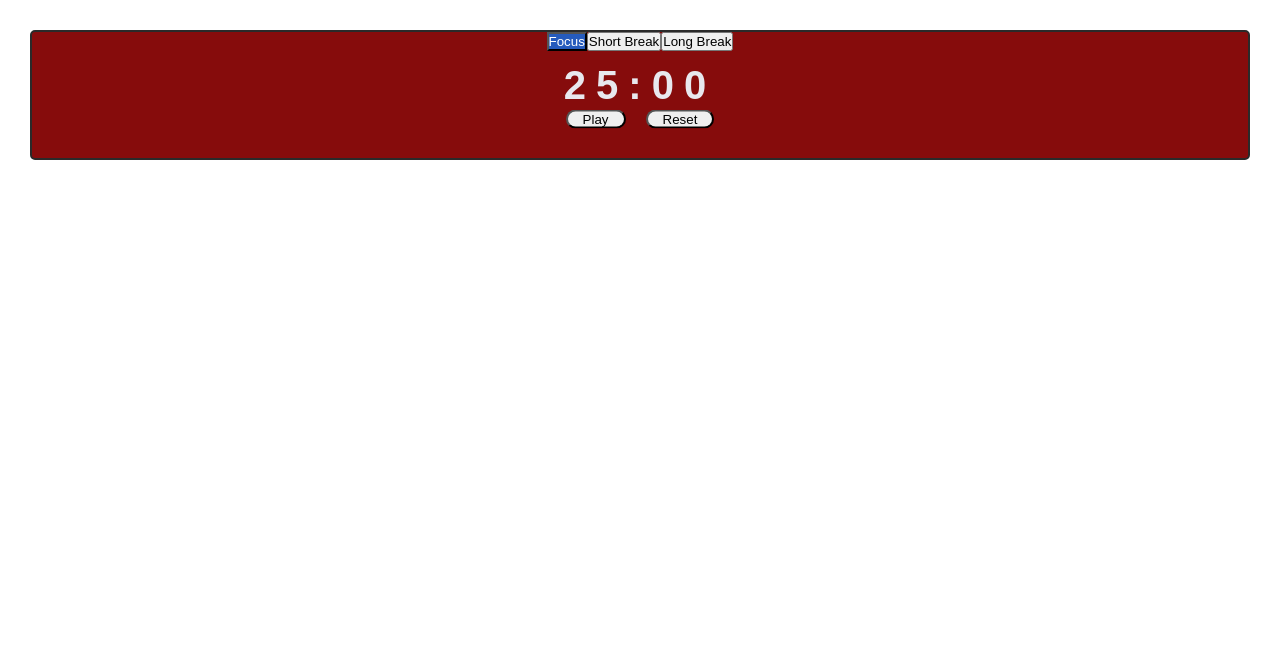
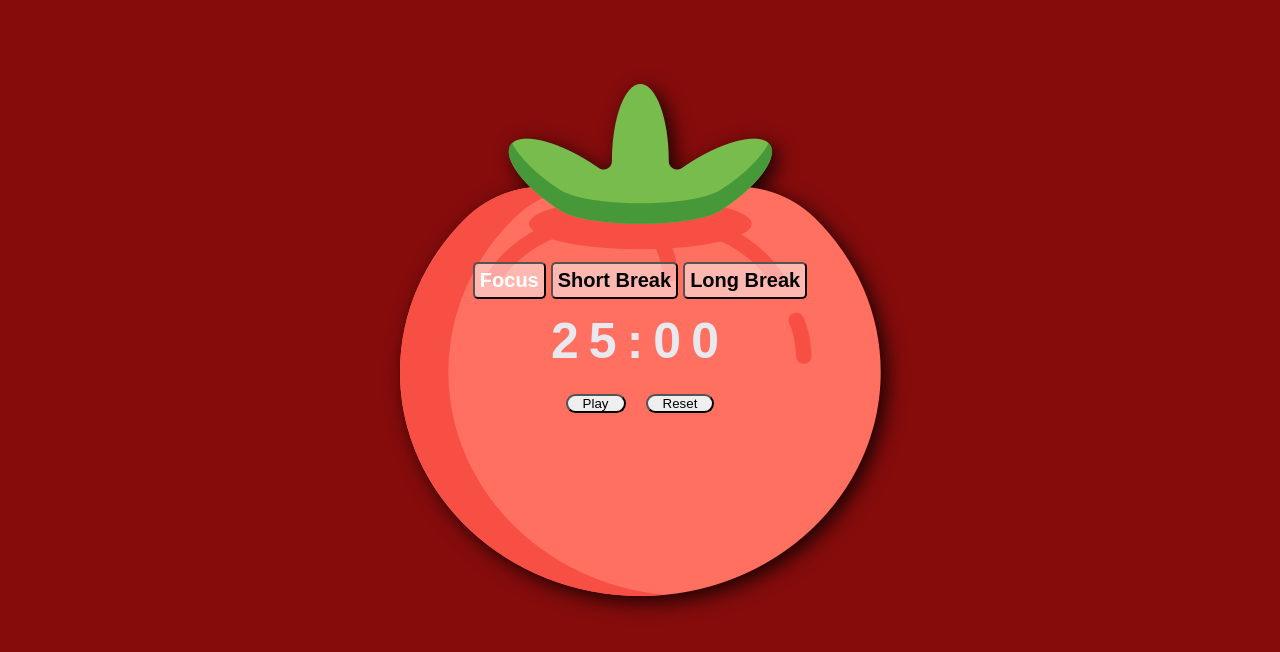
Before and after one commit to flor3z/Pomodoro, a React (Create React App) app: page / in a window 1280 px wide. Shown: the top 652 px of the page. Built offline with nearby package versions, Linux system fonts and the light colour scheme.

Commit message:
Made lots of styling changes for better visual appeal -- TBC'd

```diff
--- a/src/components/TimerComponent.js
+++ b/src/components/TimerComponent.js
@@ -27,7 +27,6 @@ export default class TimerComponent extends React.Component {
   }
 
   onTimerToggle() {
-    //I want the interval to deduct from the total time every second.
     if (!this.state.isPlaying) {
       this.timer = setInterval(() => {
         if (this.state.seconds === 0 && this.state.focus === 0) {
@@ -109,7 +108,7 @@ export default class TimerComponent extends React.Component {
     // const activeClass = this.state.curActiveButton ? 'active' : '';
     return (
       <div className="timer-container">
-        <div>
+        <div className="mode-button-container">
           <button
             className={this.state.curActiveButton === 'focus' ? 'active' : ''}
             name="focus"
--- a/src/styles.css
+++ b/src/styles.css
@@ -9,43 +9,75 @@ html {
 }
 
 body {
+
   font-family: 'Nunito Sans', sans-serif;
   font-weight: 400;
-  /* font-size: 16px; */
+  background-color: rgb(134, 12, 12);
   line-height: 1.7;
   color: rgb(232, 232, 238);
-  padding: 3rem;
-  box-sizing: border-box;
+
 }
 
 .timer-container {
-  background-color: rgb(134, 12, 12);
-  border-radius: 5px;
-  border: 2px solid rgb(42, 42, 42);
-  position: center;
+  overflow: hidden;
+  margin-top: 8rem;
+  height:52rem;
+  background-image: url(../public/icons/tomatoIconFill.png);
+  background-repeat: no-repeat;
+  background-position: center;
+  filter: drop-shadow(0.6rem 0.6rem 1rem rgba(0, 0, 0, 0.8));
+  /* border-radius: 5px; */
+  /* border: 2px solid rgb(42, 42, 42); */
+  display: flex;
+  flex-direction: column;
+  align-items: center;
+  justify-content: center;
+  /* position: center;
   top: 4rem;
-  left: 4rem;
+  left: 4rem; */
   text-align: center;
 }
 
+.mode-button-container {
+  margin-top: .5rem;
+  display: flex;
+  justify-content: center;
+  align-items: center;
+  border-radius: 5px;
+}
+
+.mode-button-container button {
+  cursor: pointer;
+  padding:  .5rem .5rem .5rem .5rem;
+  background-color: rgba(255, 255, 255, 0.5);
+  font-weight: 600;
+  font-size: 2rem;
+  border-radius: 5px;
+  margin: 0rem .25rem 0rem .25rem;
+}
+
 .time {
-  display: block;
-  font-size: 2rem;
+  display: flex;
+  justify-content: center;
+  align-items: center;
+  text-align: center;
+  font-size: 2.5rem;
   font-weight: 400;
   letter-spacing: 1rem;
 }
 
 .time-controls {
-  display: block;
-  position: relative;
-  top: 40%;
-  left: 50%;
-  transform: translate(-50%, -50%);
+  display: flex;
+  justify-content: center;
+  /* top: 40%;
+  left: 50%; */
+  /* transform: translate(-50%, -50%); */
   text-align: center;
 }
 
 .active {
-  background-color: rgb(38, 91, 189);
+  /* background-color: rgb(38, 91, 189); */
+  background-color: rgba(255, 255, 255, 0.3);
   color: #fff;
 }
 
```
Also changed, not shown: public/icons/tomatoIconFill.png (added).
